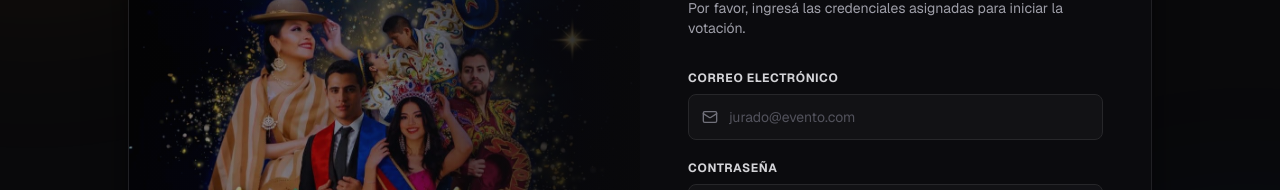
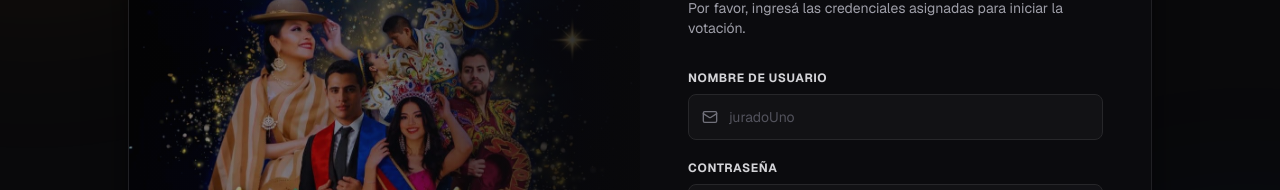
Before and after one commit to ramosg07/votos-app, a Next.js app: page /login in a window 1280 px wide. Shown: the part 282-472 px from the top of the page. Built offline with nearby package versions, Linux system fonts and the light colour scheme; no server answers.

Commit message:
nombre de usuario en vez de correo

```diff
--- a/app/login/page.tsx
+++ b/app/login/page.tsx
@@ -17,15 +17,15 @@ export default function Login() {
     e.preventDefault();
     setError("");
     setLoading(true);
-
+    const email2 = `${email.trim()}@votos.local`;
     try {
       const { error: authError } = await supabase.auth.signInWithPassword({
-        email: email.trim(),
+        email: email2,
         password,
       });
 
       if (authError) {
-        setError("Correo o contraseña incorrectos.");
+        setError("Nombre de usuario o contraseña incorrectos.");
         setLoading(false);
         return;
       }
@@ -74,7 +74,8 @@ export default function Login() {
                 Gala de Elección
               </h2>
               <p className="text-zinc-300 text-xs md:text-sm mt-1.5 font-light max-w-md drop-shadow-sm">
-                Un encuentro de elegancia, talento y tradición. Tu voto decide la corona.
+                Un encuentro de elegancia, talento y tradición. Tu voto decide
+                la corona.
               </p>
             </div>
           </div>
@@ -90,7 +91,8 @@ export default function Login() {
                   Ingreso al Sistema
                 </h1>
                 <p className="text-sm text-zinc-400 mt-2">
-                  Por favor, ingresá las credenciales asignadas para iniciar la votación.
+                  Por favor, ingresá las credenciales asignadas para iniciar la
+                  votación.
                 </p>
               </div>
 
@@ -107,19 +109,20 @@ export default function Login() {
                     htmlFor="email"
                     className="block mb-2 text-xs font-bold uppercase tracking-wider text-zinc-300"
                   >
-                    Correo Electrónico
+                    Nombre de usuario
                   </label>
                   <div className="relative">
                     <span className="absolute inset-y-0 left-0 pl-3.5 flex items-center text-zinc-500">
                       <Mail size={16} />
                     </span>
                     <input
-                      type="email"
                       id="email"
                       name="email"
                       value={email}
-                      onChange={(e) => setEmail(e.target.value)}
-                      placeholder="jurado@evento.com"
+                      onChange={(e) =>
+                        setEmail(e.target.value.replace(/\s/g, ""))
+                      }
+                      placeholder="juradoUno"
                       required
                       className="pl-10 pr-4 py-3 text-sm text-white rounded-lg bg-zinc-900/60 border border-zinc-800 w-full focus:outline-none focus:border-amber-500 focus:ring-1 focus:ring-amber-500 transition-all placeholder:text-zinc-600"
                     />
```
